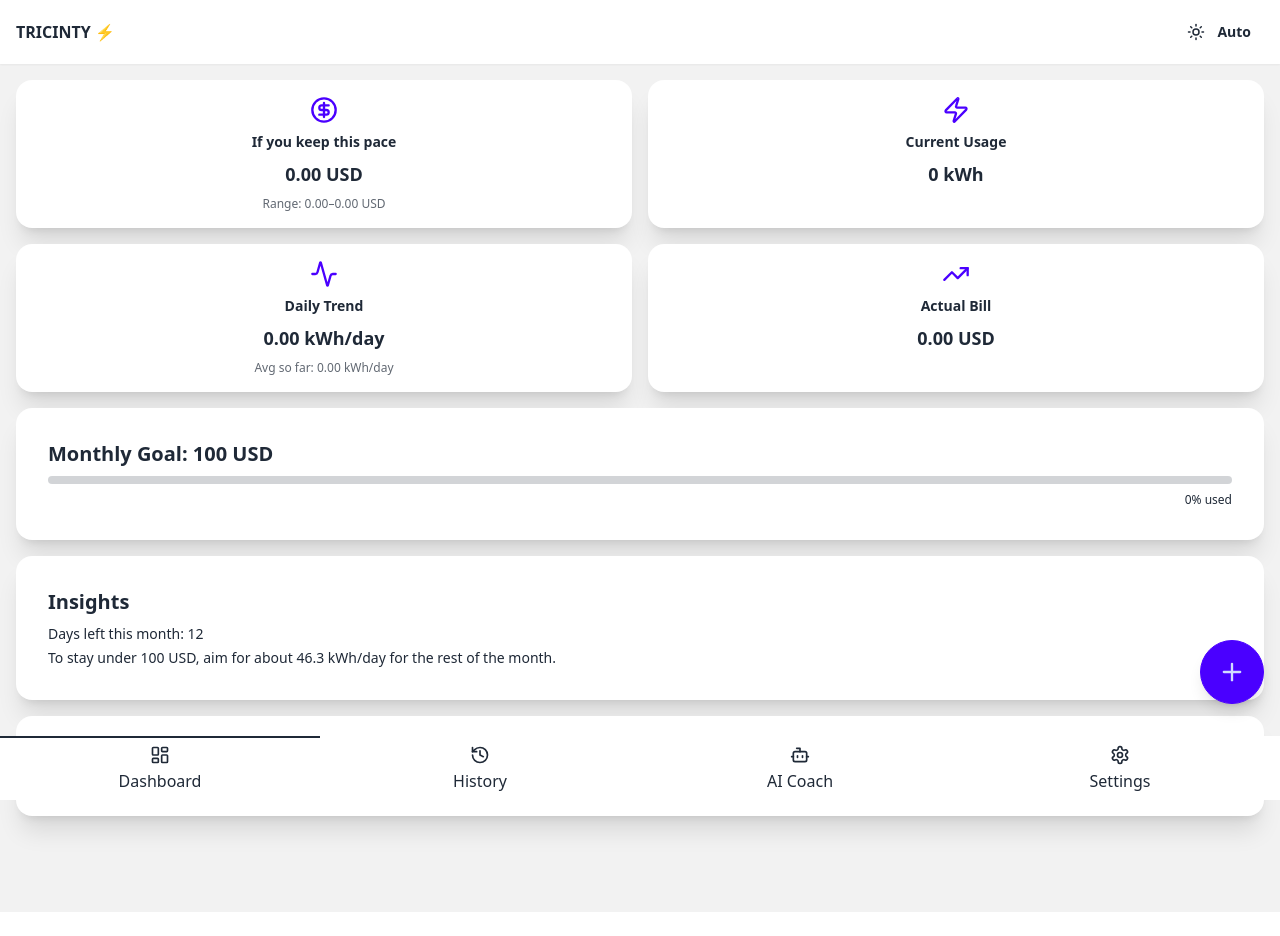
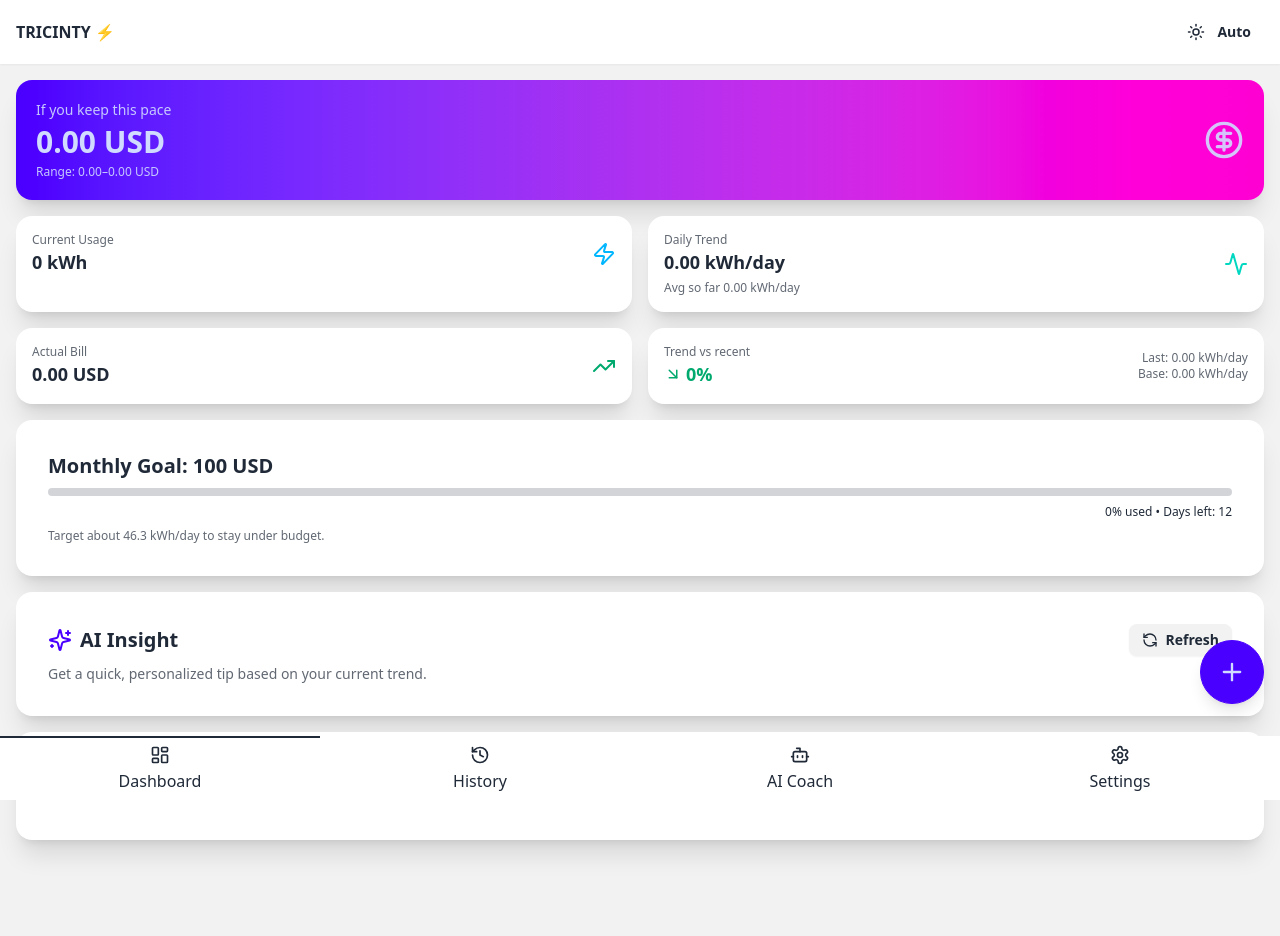
Before and after one commit to OMARMARCO23/TRICINTY2, a React (Vite) app: page /#/dashboard in a window 1280 px wide. Before the commit the page ends 912 px from the top, so only its background shows below. Built offline with nearby package versions, Linux system fonts and the light colour scheme.

Commit message:
Update Dashboard.jsx

```diff
--- a/src/pages/Dashboard.jsx
+++ b/src/pages/Dashboard.jsx
@@ -1,18 +1,24 @@
-import { useContext, useState } from 'react';
+import { useContext, useEffect, useState } from 'react';
 import { AppContext } from '../contexts/AppContext.jsx';
 import {
   calculateBillByMode,
   computeTrendDailyKwh,
   kwhToNextTier,
   dailyTargetForBudget,
-  forecastBand
+  forecastBand,
+  detectSpike,
+  dailyIncrements
 } from '../lib/calculations.js';
-import { CircleDollarSign, Zap, TrendingUp, Plus, Activity } from 'lucide-react';
+import { CircleDollarSign, Zap, TrendingUp, Plus, Activity, RefreshCcw, AlertTriangle, Sparkles, ArrowUpRight, ArrowDownRight } from 'lucide-react';
 
 export default function Dashboard() {
   const { readings, setReadings, settings } = useContext(AppContext);
   const [newReading, setNewReading] = useState('');
+  const [insight, setInsight] = useState('');
+  const [insightLoading, setInsightLoading] = useState(false);
+  const [insightError, setInsightError] = useState('');
 
+  // Trend + prediction based on counter readings
   const {
     currentUsage,
     rawAvgDaily,
@@ -27,6 +33,14 @@ export default function Dashboard() {
   const predicted = calculateBillByMode(predictedUsage, settings.tariffs, settings.tariffMode);
   const band = forecastBand(predictedUsage, settings.tariffs, settings.tariffMode, 0.10);
   const toNextTier = kwhToNextTier(currentUsage, settings.tariffs);
+
+  // Spike detection and trend change
+  const spike = detectSpike(readings);
+  const inc = dailyIncrements(readings);
+  const lastRate = spike.lastRate || 0;
+  const baselineRate = spike.baselineRate || 0;
+  const changePct = spike.changePct || 0;
+  const trendUp = changePct >= 5; // small threshold for arrow styling
 
   const { dailyTarget } = dailyTargetForBudget(
     Number(settings.goal) || 0,
@@ -51,48 +65,127 @@ export default function Dashboard() {
     document.getElementById('add_reading_modal')?.close();
   };
 
+  async function fetchInsight() {
+    setInsightLoading(true);
+    setInsightError('');
+    setInsight('');
+    try {
+      const usageData = {
+        avgDailyUsage: trendDaily.toFixed(2),
+        avgDailyTrend: trendDaily.toFixed(2),
+        avgDailySoFar: rawAvgDaily.toFixed(2),
+        currentUsage: currentUsage.toFixed(2),
+        predictedBill: `${predicted.bill} ${predicted.currency}`,
+        goal: `${settings.goal} ${settings.tariffs.currency}`,
+        currency: settings.tariffs.currency,
+        daysLeft,
+        kwhToNextTier: Number.isFinite(toNextTier) ? Number(toNextTier.toFixed(0)) : 'Infinity',
+        dailyTarget,
+        lastRate: Number(lastRate.toFixed(2)),
+        baselineRate: Number(baselineRate.toFixed(2)),
+        changePct: Number(changePct.toFixed(1))
+      };
+      const chatHistory = [
+        {
+          role: 'user',
+          parts: [{ text: 'Give me a short, practical insight about my energy use trend this month. Be concrete.' }]
+        }
+      ];
+      const res = await fetch('/api/ai', {
+        method: 'POST',
+        headers: { 'Content-Type': 'application/json' },
+        body: JSON.stringify({ chatHistory, usageData, language: settings.language })
+      });
+      const data = await res.json();
+      if (!res.ok) throw new Error(data?.message || 'AI error');
+      setInsight(data.message);
+    } catch (e) {
+      setInsightError(e?.message || 'AI is unavailable right now.');
+    } finally {
+      setInsightLoading(false);
+    }
+  }
+
+  // Auto-insight on spike
+  useEffect(() => {
+    if (spike.isSpike) {
+      fetchInsight().catch(() => {});
+    }
+    // eslint-disable-next-line react-hooks/exhaustive-deps
+  }, [spike.isSpike, readings.length, settings.language]);
+
   return (
     <div className="space-y-4">
-      <div className="grid grid-cols-2 gap-4">
-        <StatCard
-          icon={<CircleDollarSign className="h-7 w-7 text-primary" />}
-          title="If you keep this pace"
-          value={`${predicted.bill} ${predicted.currency}`}
-        >
-          <p className="text-xs opacity-70">
-            Range: {band.low}–{band.high} {predicted.currency}
-          </p>
-        </StatCard>
-
-        <StatCard icon={<Zap className="h-7 w-7 text-primary" />} title="Current Usage" value={`${currentUsage.toFixed(0)} kWh`} />
-
-        <StatCard icon={<Activity className="h-7 w-7 text-primary" />} title="Daily Trend" value={`${trendDaily.toFixed(2)} kWh/day`}>
-          <p className="text-xs opacity-70">Avg so far: {rawAvgDaily.toFixed(2)} kWh/day</p>
-        </StatCard>
-
-        <StatCard icon={<TrendingUp className="h-7 w-7 text-primary" />} title="Actual Bill" value={`${actual.bill} ${actual.currency}`} />
+      {/* Hero Prediction */}
+      <div className="rounded-2xl p-5 bg-gradient-to-r from-primary to-secondary text-primary-content shadow-xl">
+        <div className="flex items-center justify-between">
+          <div>
+            <div className="opacity-90 text-sm">If you keep this pace</div>
+            <div className="text-3xl font-extrabold mt-1">{predicted.bill} {predicted.currency}</div>
+            <div className="text-xs mt-1 opacity-90">Range: {band.low}–{band.high} {predicted.currency}</div>
+          </div>
+          <CircleDollarSign size={40} className="opacity-90" />
+        </div>
       </div>
 
+      {/* Key Stats */}
+      <div className="grid grid-cols-2 gap-4">
+        <ColorCard color="bg-base-100" icon={<Zap className="h-6 w-6 text-info" />} title="Current Usage" value={`${currentUsage.toFixed(0)} kWh`} />
+        <ColorCard color="bg-base-100" icon={<Activity className="h-6 w-6 text-accent" />} title="Daily Trend" value={`${trendDaily.toFixed(2)} kWh/day`} subtitle={`Avg so far ${rawAvgDaily.toFixed(2)} kWh/day`} />
+        <ColorCard color="bg-base-100" icon={<TrendingUp className="h-6 w-6 text-success" />} title="Actual Bill" value={`${actual.bill} ${actual.currency}`} />
+        <div className="card bg-base-100 shadow-xl">
+          <div className="card-body p-4">
+            <div className="flex items-center justify-between">
+              <div>
+                <div className="text-xs opacity-70">Trend vs recent</div>
+                <div className={`text-lg font-bold flex items-center gap-1 ${trendUp ? 'text-error' : 'text-success'}`}>
+                  {trendUp ? <ArrowUpRight size={18} /> : <ArrowDownRight size={18} />}
+                  {Math.abs(changePct).toFixed(0)}%
+                </div>
+              </div>
+              <div className="text-right text-xs opacity-70">
+                <div>Last: {lastRate.toFixed(2)} kWh/day</div>
+                <div>Base: {baselineRate.toFixed(2)} kWh/day</div>
+              </div>
+            </div>
+          </div>
+        </div>
+      </div>
+
+      {/* Goal Progress */}
       {settings.goal > 0 && (
         <div className="card bg-base-100 shadow-xl">
           <div className="card-body">
             <h2 className="card-title">Monthly Goal: {settings.goal} {actual.currency}</h2>
             <progress className={`progress ${progressColor} w-full`} value={goalProgress} max="100"></progress>
-            <p className="text-xs text-right">{goalProgress.toFixed(0)}% used</p>
+            <p className="text-xs text-right">{goalProgress.toFixed(0)}% used • Days left: {daysLeft}</p>
+            <p className="text-xs opacity-70">Target about {dailyTarget} kWh/day to stay under budget.</p>
           </div>
         </div>
       )}
 
+      {/* AI Insight */}
       <div className="card bg-base-100 shadow-xl">
         <div className="card-body">
-          <h2 className="card-title">Insights</h2>
-          <ul className="text-sm space-y-1">
-            <li>Days left this month: {daysLeft}</li>
-            {Number(settings.goal) > 0 && (
-              <li>To stay under {settings.goal} {actual.currency}, aim for about {dailyTarget} kWh/day for the rest of the month.</li>
-            )}
-            {Number.isFinite(toNextTier) && <li>You are {toNextTier.toFixed(0)} kWh from the next price tier.</li>}
-          </ul>
+          <div className="flex items-center justify-between">
+            <h2 className="card-title flex items-center gap-2">
+              <Sparkles className="text-primary" /> AI Insight
+            </h2>
+            <button className="btn btn-sm" onClick={fetchInsight} disabled={insightLoading}>
+              <RefreshCcw size={16} className={insightLoading ? 'animate-spin' : ''} /> {insightLoading ? 'Thinking...' : 'Refresh'}
+            </button>
+          </div>
+
+          {spike.isSpike && (
+            <div className="alert alert-warning text-warning-content my-2">
+              <AlertTriangle />
+              <span>We detected a consumption increase of {changePct.toFixed(0)}% compared to recent days.</span>
+            </div>
+          )}
+
+          {insightError && <div className="text-error text-sm">{insightError}</div>}
+          {!insight && !insightLoading && <p className="text-sm opacity-70">Get a quick, personalized tip based on your current trend.</p>}
+          {insight && <p className="text-sm">{insight}</p>}
         </div>
       </div>
 
@@ -100,7 +193,8 @@ export default function Dashboard() {
       <div className="card bg-base-100 shadow-xl">
         <div className="card-body">
           <h2 className="card-title">Recent Activity</h2>
-          <div className="overflow-x-auto">
+          <SmallIncrements inc={inc} />
+          <div className="overflow-x-auto mt-2">
             <table className="table table-xs">
               <tbody>
                 {readings.slice(-5).reverse().map((r, idx, arr) => {
@@ -149,15 +243,33 @@ export default function Dashboard() {
   );
 }
 
-function StatCard({ icon, title, value, children }) {
+function ColorCard({ color = "bg-base-100", icon, title, value, subtitle }) {
   return (
-    <div className="card bg-base-100 shadow-xl">
-      <div className="card-body items-center text-center p-4">
-        {icon}
-        <h2 className="card-title text-sm">{title}</h2>
-        <p className="font-bold text-lg">{value}</p>
-        {children}
+    <div className={`card ${color} shadow-xl`}>
+      <div className="card-body p-4">
+        <div className="flex items-center justify-between">
+          <div>
+            <div className="text-xs opacity-70">{title}</div>
+            <div className="text-lg font-bold">{value}</div>
+            {subtitle && <div className="text-xs opacity-70 mt-1">{subtitle}</div>}
+          </div>
+          {icon}
+        </div>
       </div>
     </div>
   );
 }
+
+function SmallIncrements({ inc }) {
+  if (!inc || inc.length === 0) return null;
+  const last5 = inc.slice(-5);
+  return (
+    <div className="flex flex-wrap gap-2">
+      {last5.map((d, i) => (
+        <div key={i} className="badge badge-outline">
+          {new Date(d.date).toLocaleDateString()}: +{d.deltaKwh.toFixed(0)} kWh ({d.rate.toFixed(2)} kWh/day)
+        </div>
+      ))}
+    </div>
+  );
+}
```
